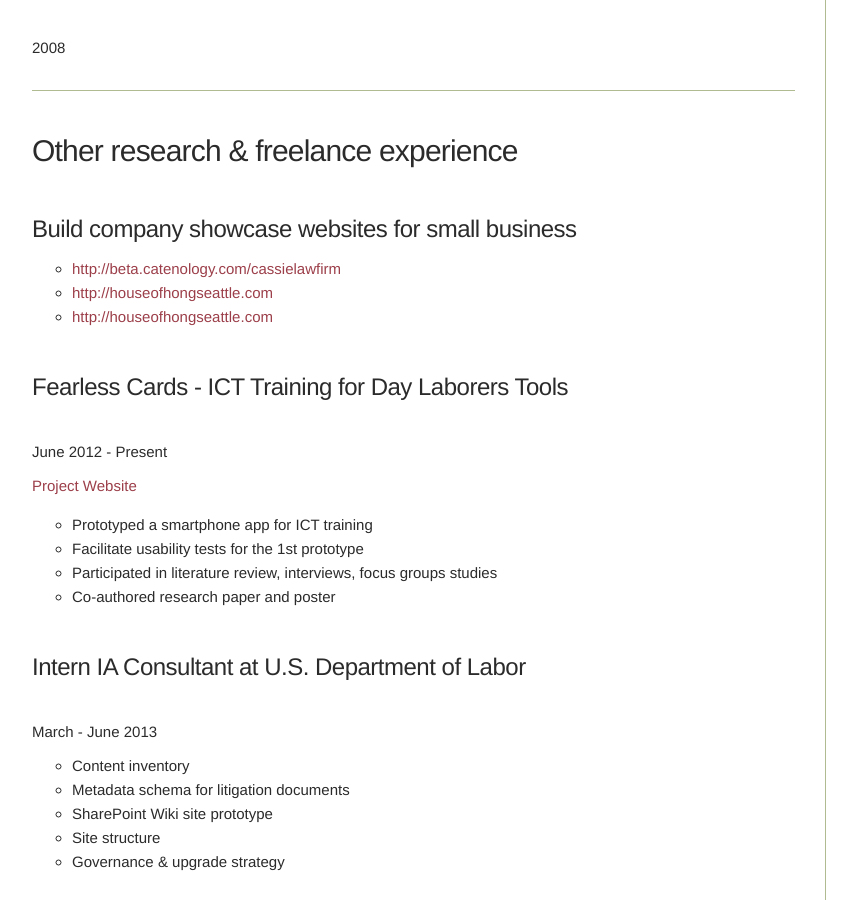
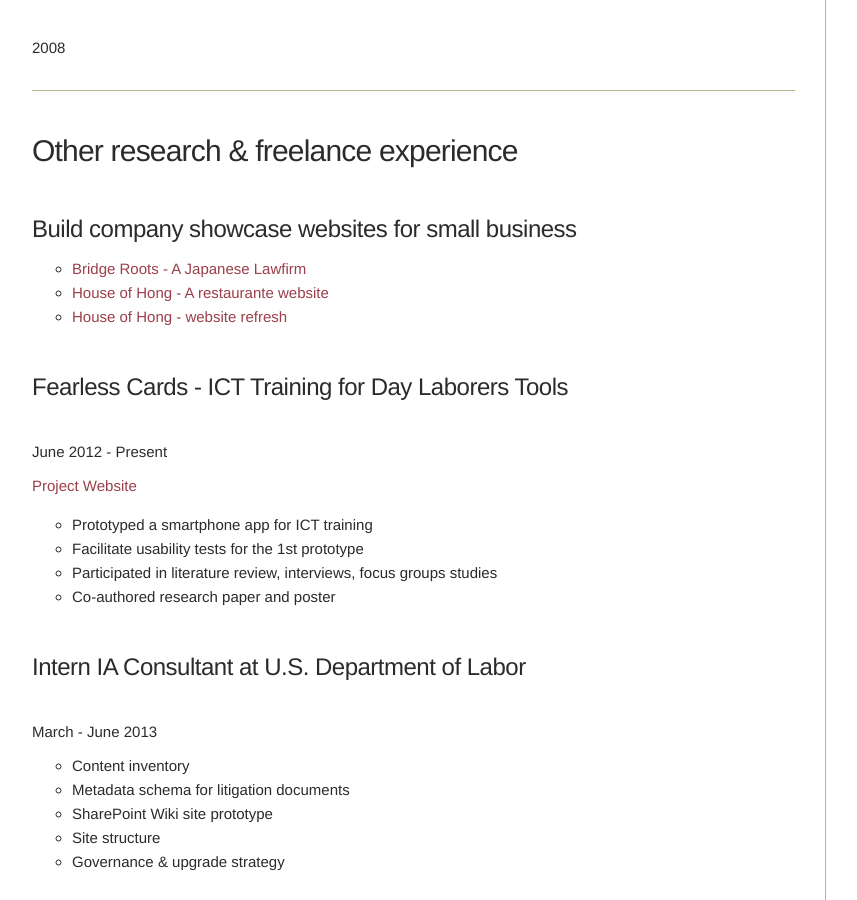
Before and after one commit to chryw/chryw.github.io, a Jekyll site: the page built from resume/index.html, in a window 1280 px wide and 900 px high, scrolled down 2402 px. Shown: the whole window, without its empty margins (128-985 px from the left). Built offline with Jekyll 4.4.1, drawn with Linux system fonts in a browser that asks for light colours; nearby versions of some CDN libraries; some web fonts are replaced.

Commit message:
Updated link text

```diff
--- a/resume/index.html
+++ b/resume/index.html
@@ -81,9 +81,9 @@ hidden: false
 					<li>
 						<h5>Build company showcase websites for small business</h5>
 						<ul>
-							<li><a href="https://cassielawfirm.netlify.com/">http://beta.catenology.com/cassielawfirm</a></li>
-							<li><a href="https://houseofhongseattle.com">http://houseofhongseattle.com</a></li>
-              <li><a href="https://houseofhong.netlify.com/">http://houseofhongseattle.com</a></li>
+							<li><a href="https://cassielawfirm.netlify.com/">Bridge Roots - A Japanese Lawfirm</a></li>
+							<li><a href="https://houseofhongseattle.com">House of Hong - A restaurante website</a></li>
+              <li><a href="https://houseofhong.netlify.com/">House of Hong - website refresh</a></li>
 						</ul>
 					</li>
 					<li>
```
